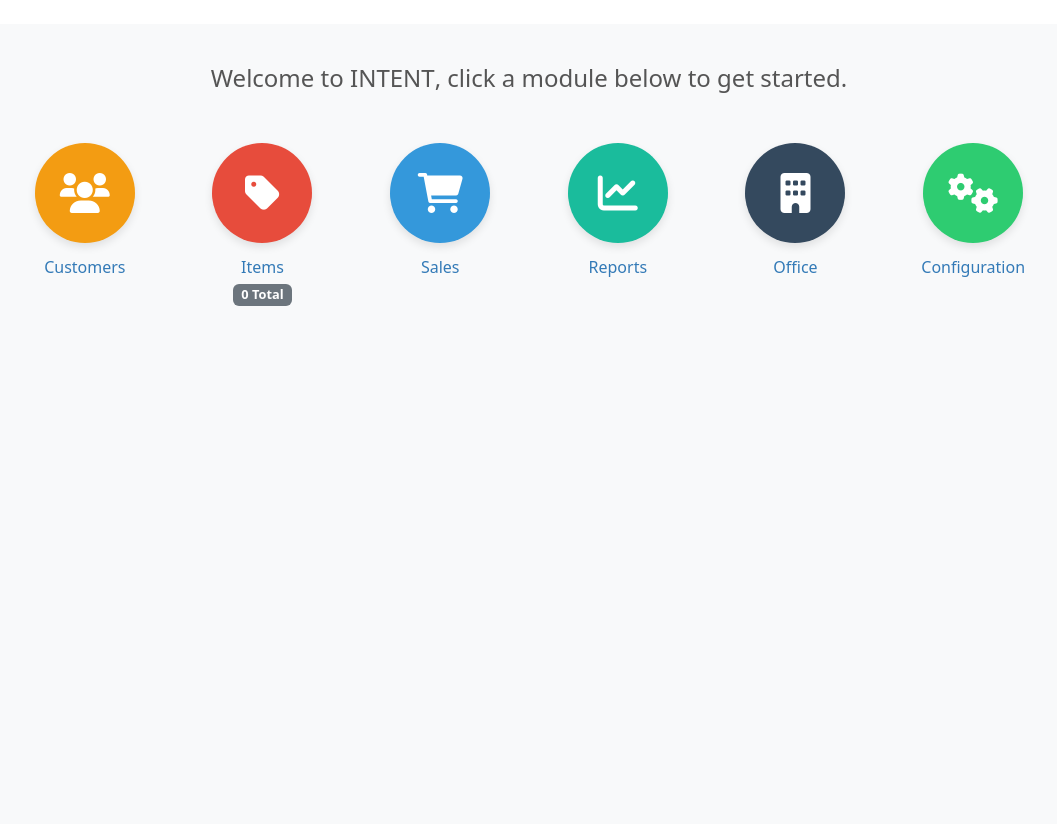
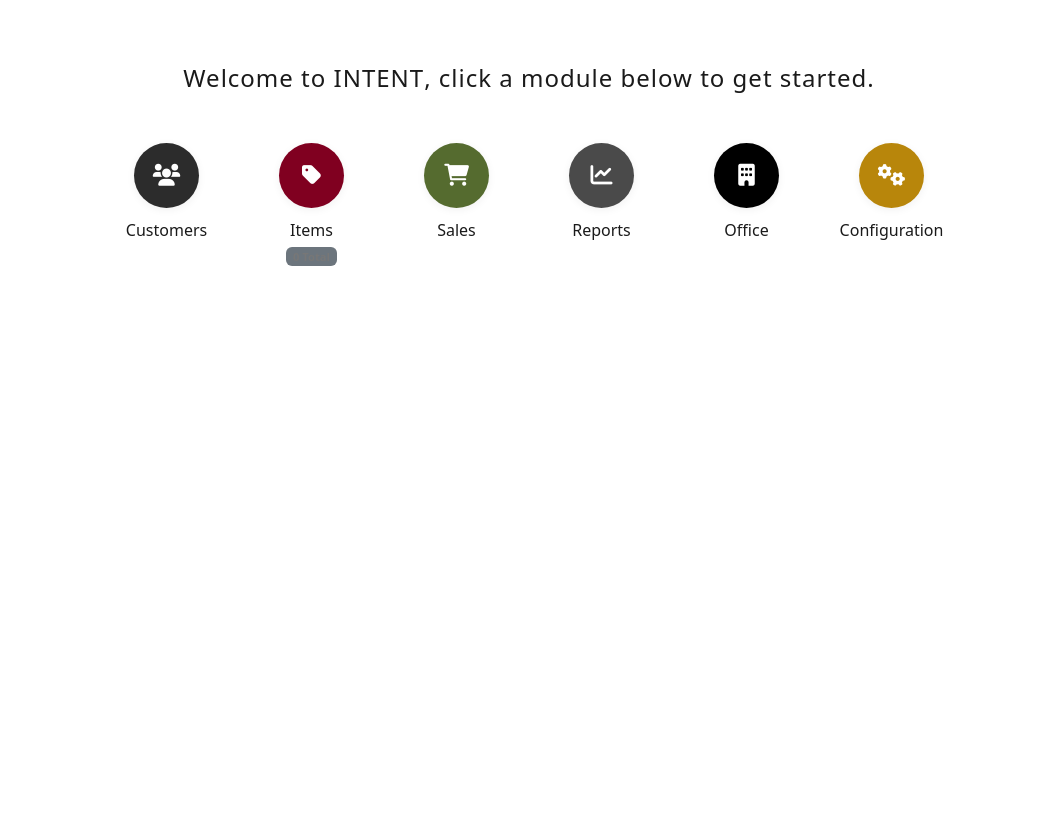
Before and after one commit to Naava-Peledgie/pos, a Django app: page / in a window 1280 px wide. Shown: the part 56-880 px from the top of the page, without its empty margins (111-1168 px from the left). Run offline with Django 5.2, Linux system fonts and the light colour scheme; the visitor is signed in with stand-in values (Sample User, id 1); data that the repository does not hold is empty; some libraries are stand-ins or nearby versions.

Commit message:
Sized down icons

```diff
--- a/core/templates/core/dashboard.html
+++ b/core/templates/core/dashboard.html
@@ -6,50 +6,73 @@
 <link rel="stylesheet" href="{% static 'core/css/bootstrap.min.css' %}">
 
 <style>
-    .pos-container { text-align: center; padding: 40px; background-color: #f8f9fa; min-height: 100vh; }
-    .welcome-text { font-weight: 300; color: #555; margin-bottom: 50px; font-size: 1.5rem; }
+    /* Main Layout */
+    .pos-container {
+        text-align: center;
+        padding: 40px;
+        background-color: #ffffff; /* Clean white for luxury feel */
+        min-height: 100vh;
+    }
 
+    .welcome-text {
+        font-weight: 300;
+        color: #1a1a1a;
+        margin-bottom: 50px;
+        font-size: 1.5rem;
+        letter-spacing: 1px;
+    }
+
+    /* More compact grid */
     .module-grid {
         display: grid;
-        grid-template-columns: repeat(auto-fit, minmax(140px, 1fr));
-        gap: 30px;
-        max-width: 1100px;
+        grid-template-columns: repeat(auto-fit, minmax(120px, 1fr));
+        gap: 20px;
+        max-width: 850px;
         margin: 0 auto 50px auto;
     }
 
     .module-item {
         text-decoration: none;
-        color: #337ab7;
+        color: #1a1a1a;
         display: flex;
         flex-direction: column;
         align-items: center;
-        transition: transform 0.2s;
+        transition: transform 0.2s ease-in-out;
     }
 
-    .module-item:hover { transform: scale(1.1); color: #23527c; text-decoration: none; }
+    .module-item:hover {
+        transform: scale(1.05);
+        color: #000;
+        text-decoration: none;
+    }
 
+    /* REDUCED ICON SIZES: Changed from 100px to 65px */
     .icon-circle {
-        width: 100px;
-        height: 100px;
+        width: 65px;
+        height: 65px;
         border-radius: 50%;
         display: flex;
         align-items: center;
         justify-content: center;
-        margin-bottom: 12px;
-        box-shadow: 0 4px 8px rgba(0,0,0,0.1);
+        margin-bottom: 10px;
+        box-shadow: 0 2px 8px rgba(0,0,0,0.06);
     }
 
-    .icon-circle i { font-size: 40px; color: white; }
+    /* REDUCED ICON FONT: Changed from 40px to 22px */
+    .icon-circle i {
+        font-size: 22px;
+        color: white;
+    }
 
-    /* OSPOS Matching Colors */
-    .bg-customers { background-color: #f39c12; } /* Orange */
-    .bg-items     { background-color: #e74c3c; } /* Red */
-    .bg-sales     { background-color: #3498db; } /* Blue */
-    .bg-reports   { background-color: #1abc9c; } /* Teal */
-    .bg-config    { background-color: #2ecc71; } /* Green */
-    .bg-office    { background-color: #34495e; } /* Navy */
+    /* INTENT Brand Colors */
+    .bg-customers { background-color: #2c2c2c; } /* Slate Black */
+    .bg-items     { background-color: #800020; } /* Burgundy */
+    .bg-sales     { background-color: #556b2f; } /* Dark Olive */
+    .bg-reports   { background-color: #4a4a4a; } /* Slate Grey */
+    .bg-config    { background-color: #b8860b; } /* Dark Gold */
+    .bg-office    { background-color: #000000; } /* Black */
 
-    .stat-badge { font-size: 0.8rem; margin-top: 5px; }
+    .stat-badge { font-size: 0.7rem; margin-top: 5px; color: #777; }
 </style>
 
 <div class="pos-container">
```
